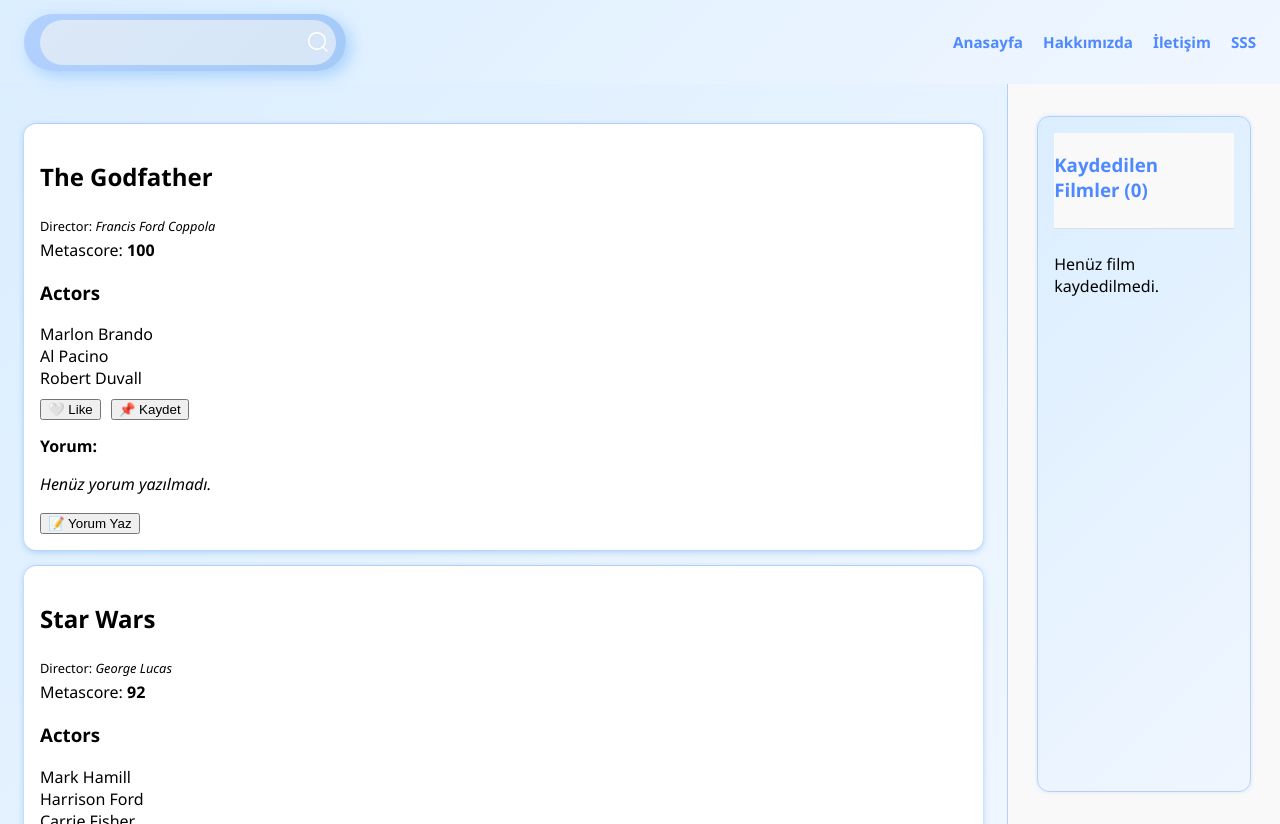
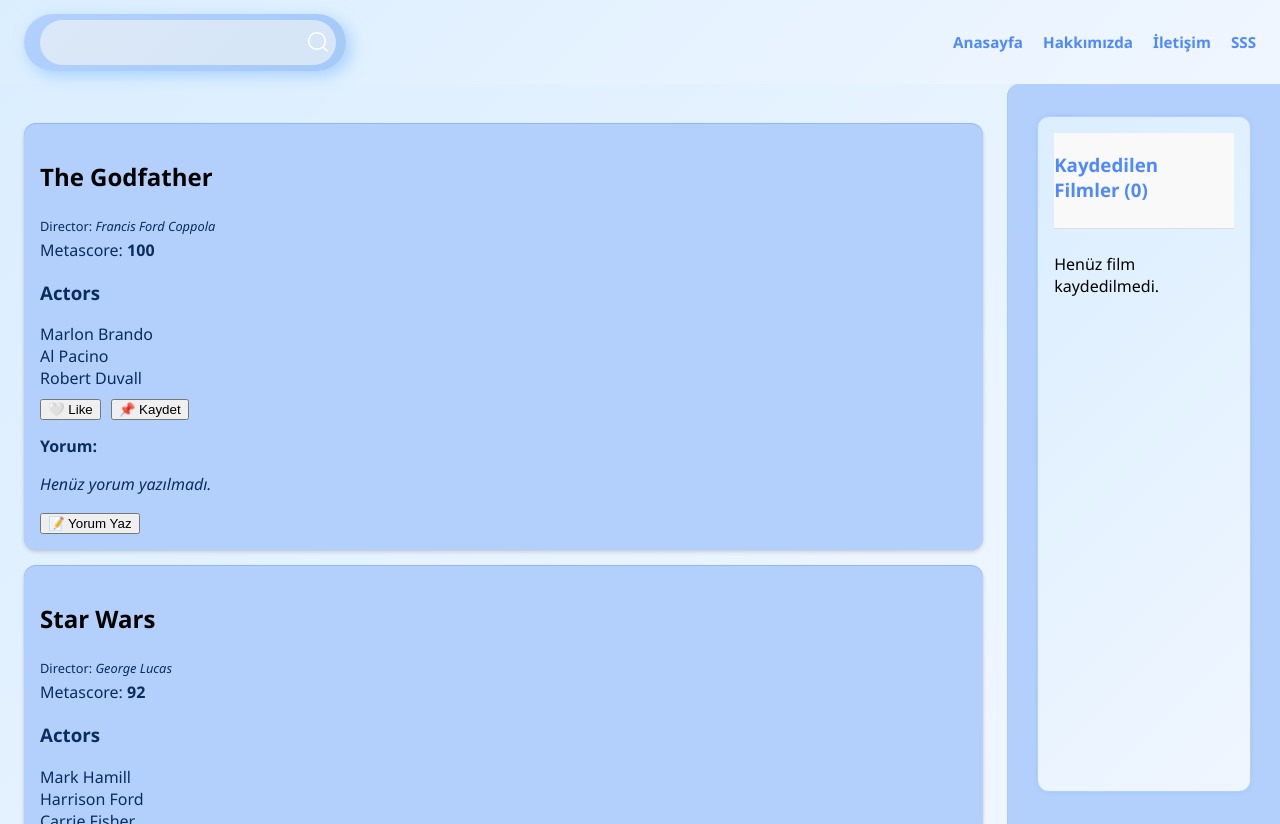
Before and after one commit to mgjhdnccc/vitejs-vite-s7d1, a React (Vite) app: page / in a window 1280 px wide. Built offline with nearby package versions, Linux system fonts and the light colour scheme.

Commit message:
maviDüzeltme

```diff
--- a/src/components/Layout.css
+++ b/src/components/Layout.css
@@ -6,12 +6,13 @@
 
 .sidebar {
   width: 20%;
-  background-color: #f9f9f9;
+  background-color: #b3d0fd; /* koyu mavi */
   padding: 16px;
-  border-left: 1px solid #b3d0fd;
+  border-left: 1px solid #a4caf8;
   overflow-y: auto;
   display: flex;
   flex-direction: column;
+  border-top-left-radius: 12px;
 }
 
 .main-content {
--- a/src/index.css
+++ b/src/index.css
@@ -6,15 +6,16 @@ body {
 }
 
 .movie-card {
-  background-color: #fff;
+  background-color: #b3d0fd; /* yeni arka plan */
   border: 0;
-  box-shadow: 0 -1px 0 #b3d0fd, 0 0 2px rgba(79, 156, 232, 0.2),
-    0 2px 6px rgba(79, 156, 232, 0.4);
+  box-shadow: 0 -1px 0 #91b8f5, 0 0 2px rgba(0, 0, 0, 0.1),
+    0 2px 4px rgba(0, 0, 0, 0.15);
   padding: 1rem;
   cursor: pointer;
   position: relative;
   margin: 1rem auto;
   border-radius: 12px;
+  color: #0a2c5f; /* içerik kontrastı için koyu mavi metin */
 }
 
 a {
```
